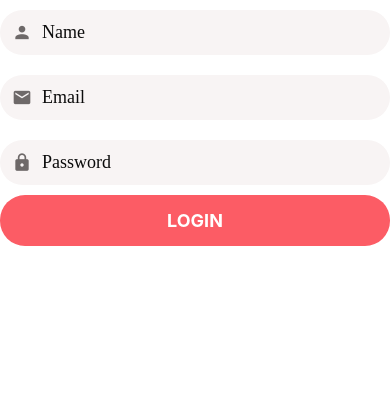
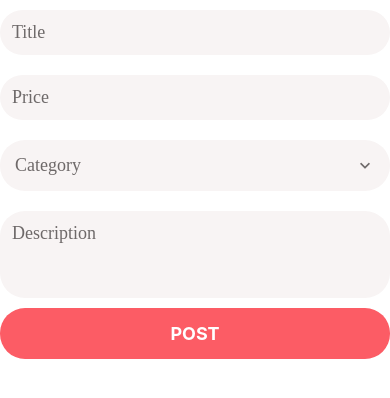
Before and after one commit to Ghauoor/end_the_urge, a React Native app: screen / in a window 390 px wide. Shown: the top 398 px of the page. Built offline with nearby package versions, Linux system fonts and the light colour scheme.

Commit message:
Fix placeholder text

```diff
--- a/App.js
+++ b/App.js
@@ -3,9 +3,10 @@
 
 import ListingEditScreen from './src/screens/ListingEditScreen';
 import RegisterScreen from './src/screens/RegisterScreen';
+import LoginScreen from './src/screens/LoginScreen';
 
 const App = () => {
-  return <RegisterScreen />;
+  return <ListingEditScreen />;
 };
 
 const styles = StyleSheet.create({});
--- a/src/components/AppPicker.js
+++ b/src/components/AppPicker.js
@@ -27,9 +27,12 @@
               style={styles.icon}
             />
           )}
-          <AppText style={styles.text}>
-            {selectedItem ? selectedItem.label : placeholder}
-          </AppText>
+          {selectedItem ? (
+            <AppText style={styles.text}>{selectedItem.label}</AppText>
+          ) : (
+            <AppText style={styles.placeHolder}>{placeholder}</AppText>
+          )}
+
           <Icon
             name="chevron-down"
             size={20}
@@ -72,6 +75,10 @@
   text: {
     flex: 1,
   },
+  placeHolder: {
+    color: defaultStyles.colors.medium,
+    flex: 1,
+  },
 });
 
 export default AppPicker;
--- a/src/components/AppTextInput.js
+++ b/src/components/AppTextInput.js
@@ -14,7 +14,11 @@
           style={styles.icon}
         />
       )}
-      <TextInput style={defaultStyles.text} {...otherProps} />
+      <TextInput
+        placeholderTextColor={defaultStyles.colors.medium}
+        style={defaultStyles.text}
+        {...otherProps}
+      />
     </View>
   );
 };
--- a/src/screens/RegisterScreen.js
+++ b/src/screens/RegisterScreen.js
@@ -1,5 +1,5 @@
 import React from 'react';
-import {View, StyleSheet} from 'react-native';
+import {StyleSheet} from 'react-native';
 import * as Yup from 'yup';
 
 import {AppForm, AppFormField, SubmitButton} from '../components/forms';
@@ -44,7 +44,7 @@
           textContentType="password"
           secureTextEntry
         />
-        <SubmitButton title="Login" />
+        <SubmitButton title="Submit" />
       </AppForm>
     </Screen>
   );
```
